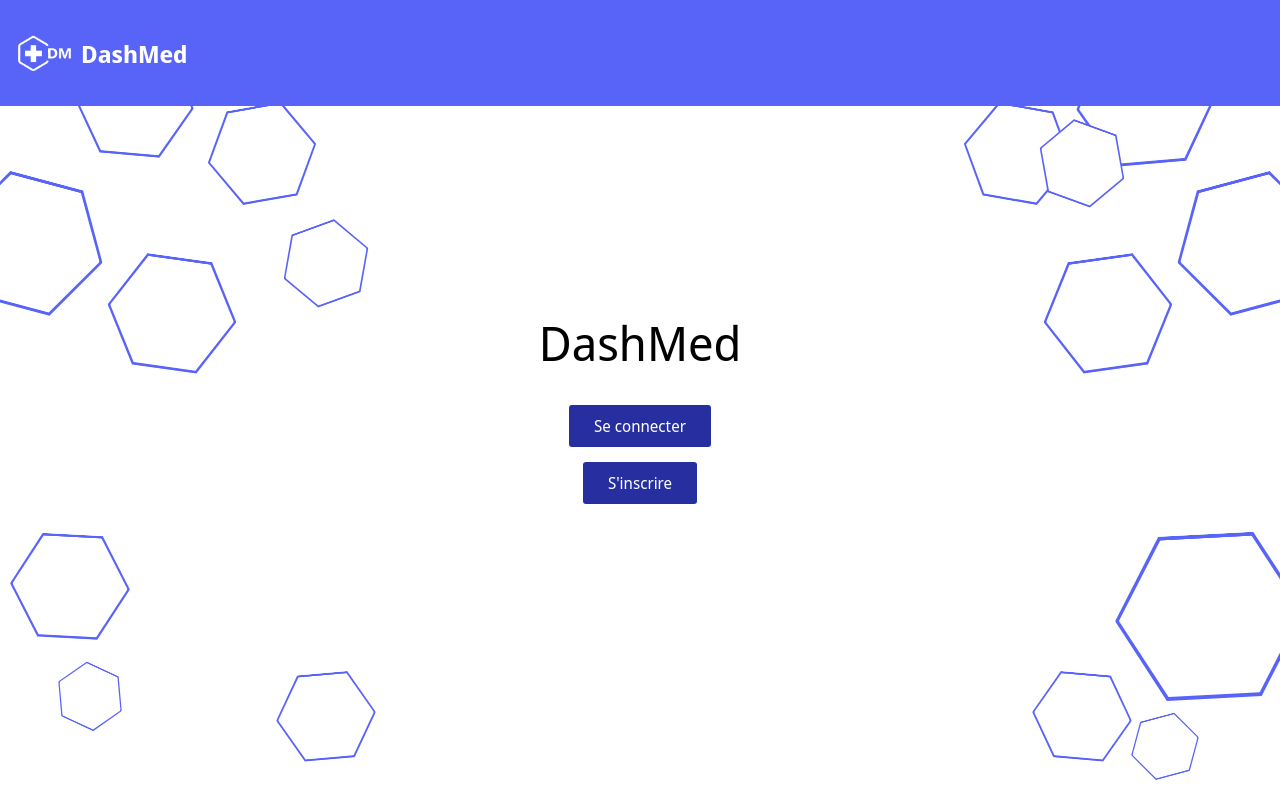
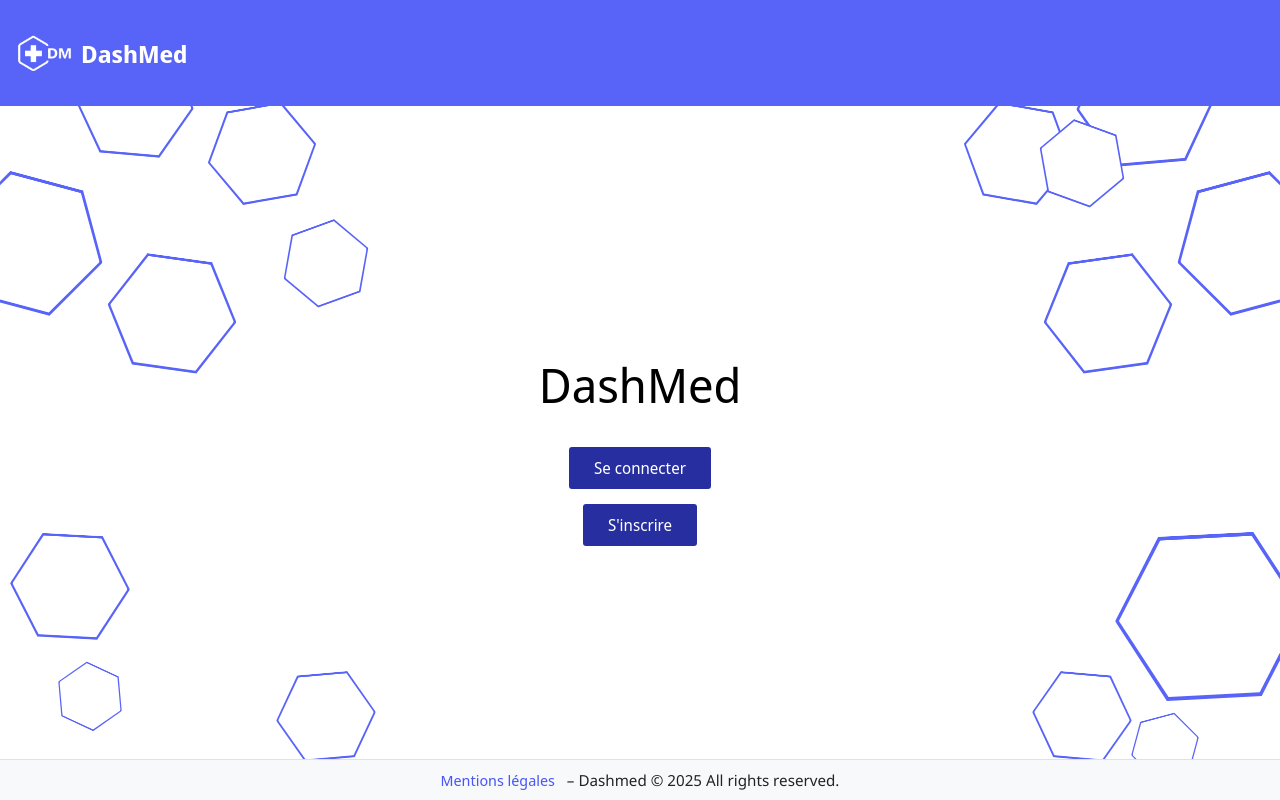
Before and after one commit to feyli/anderna, a PHP site: page /home.php in a window 1280 px wide. Run offline with PHP 8.4, Linux system fonts and the light colour scheme.

Commit message:
add footer to home page

```diff
--- a/app/Views/home.php
+++ b/app/Views/home.php
@@ -2,6 +2,7 @@
 <html lang="fr">
 <head>
     <title>DashMed</title>
+    <link rel="stylesheet" href="/_assets/includes/styles/styles-footer.css">
     <?php include __DIR__ . '/../../modules/controllers/views/templates/head.php'; ?>
     <meta name="viewport" content="width=device-width, initial-scale=1.0">
 </head>
@@ -16,5 +17,6 @@
             </div>
         </div>
     </main>
+    <?php include __DIR__ . '/../../modules/controllers/views/templates/footer.php'; ?>
 </body>
 </html>
--- /dev/null
+++ b/app/Views/legal-notice.php
@@ -0,0 +1 @@
+<?php
--- /dev/null
+++ b/modules/controllers/views/templates/footer.php
@@ -0,0 +1,4 @@
+<footer>
+    <a href="/legal-notice.php" >Mentions légales</a>
+    &ndash; Dashmed &copy; <?php echo date("Y"); ?> All rights reserved.
+</footer>
--- /dev/null
+++ b/public/_assets/includes/styles/styles-footer.css
@@ -0,0 +1,49 @@
+/* Harmonized footer style for DashMed */
+
+html, body {
+    height: 100%;
+    margin: 0;
+}
+
+body {
+    display: flex;
+    flex-direction: column;
+    min-height: 100vh; /* 100% de la hauteur visible */
+}
+
+main {
+    flex: 1; /* Prend tout l'espace disponible */
+}
+
+footer {
+    width: 100%;
+    background: #f8f9fa;
+    border-top: 1px solid #e1e1e1;
+    padding: 10px 0;
+    text-align: center;
+    font-size: 0.95rem;
+    color: #232323;
+    font-family: 'Segoe UI', 'Arial', sans-serif;
+    margin-top: auto; /* Pousse le footer vers le bas */
+    z-index: 10;
+}
+
+footer a {
+    color: #4958f6;
+    text-decoration: none;
+    margin-right: 8px;
+    transition: color 0.2s;
+}
+
+footer a:hover,
+footer a:focus {
+    color: #2330a6;
+    text-decoration: underline;
+}
+
+@media (max-width: 600px) {
+    footer {
+        font-size: 0.85rem;
+        padding: 8px 0;
+    }
+}
```
